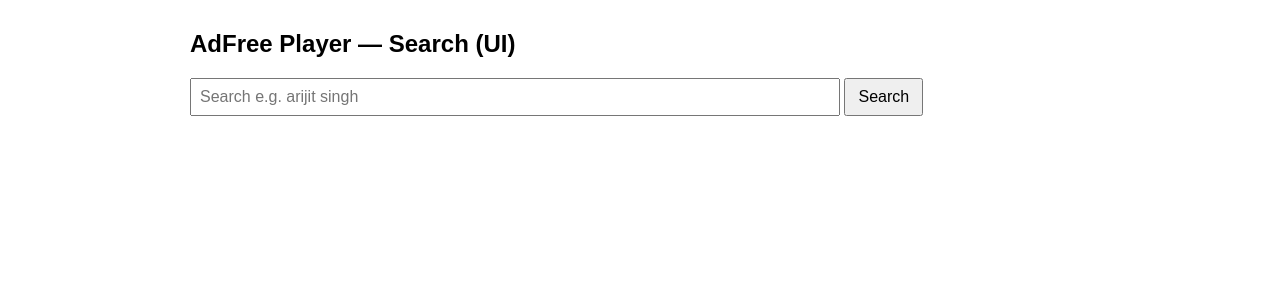
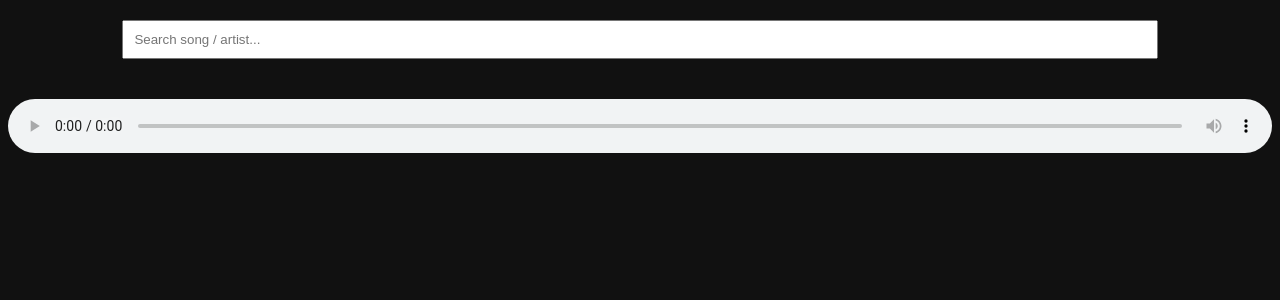
Before and after one commit to pratik30111991/adfree-proxy, a Flask app: template templates/index.html in a window 1280 px wide. Shown: the top 300 px of the page. Run offline with Flask 3, Linux system fonts and the light colour scheme; the template is opened without the code that fills it, so the values that code supplies are empty.

Commit message:
Update index.html

```diff
--- a/templates/index.html
+++ b/templates/index.html
@@ -1,75 +1,50 @@
 <!DOCTYPE html>
-<html>
+<html lang="en">
 <head>
-    <meta charset="utf-8" />
-    <title>AdFree Player — Search</title>
-    <style>
-        body { font-family: Arial, sans-serif; max-width: 900px; margin: 30px auto; }
-        input[type=text]{width:70%; padding:8px; font-size:16px;}
-        button{padding:8px 12px; font-size:16px;}
-        .result{border-bottom:1px solid #ddd; padding:10px 0;}
-        .title{font-weight:600;}
-        .small{color:#666; font-size:13px;}
-    </style>
+<meta charset="UTF-8">
+<title>Ad-Free Music Player</title>
+<style>
+body { font-family: Arial; background: #111; color: #fff; }
+#search { width: 80%; padding: 10px; margin: 20px auto; display:block; }
+#results { margin: 20px; }
+.song { padding: 10px; border-bottom: 1px solid #444; cursor:pointer; }
+.audio-player { width: 100%; margin-top: 20px; }
+</style>
 </head>
 <body>
-    <h2>AdFree Player — Search (UI)</h2>
-    <input type="text" id="q" placeholder="Search e.g. arijit singh" />
-    <button onclick="doSearch()">Search</button>
 
-    <div id="results" style="margin-top:20px"></div>
-
-    <div id="playerDiv" style="margin-top:20px; display:none;">
-        <h3>Player</h3>
-        <audio id="player" controls style="width:100%"></audio>
-    </div>
+<input type="text" id="search" placeholder="Search song / artist..." />
+<div id="results"></div>
+<audio controls class="audio-player" id="player"></audio>
 
 <script>
-async function doSearch(){
-    const q = document.getElementById('q').value.trim();
-    if(!q) return alert('enter query');
-    const res = await fetch(`/search?q=${encodeURIComponent(q)}`);
-    const arr = await res.json();
-    const R = document.getElementById('results');
-    R.innerHTML = '';
-    if(!arr || arr.length === 0){
-        R.innerHTML = '<div>No results</div>';
-        return;
-    }
-    arr.forEach((it, idx) => {
-        const d = document.createElement('div');
-        d.className = 'result';
-        const title = document.createElement('div');
-        title.className = 'title';
-        title.innerHTML = `${idx+1}. ${escapeHtml(it.title)}`;
-        const link = document.createElement('div');
-        link.className='small';
-        if(it.audio_links && it.audio_links.length>0){
-            link.innerHTML = `Playable audio found: <a href="#" onclick="play('${it.audio_links[0]}');return false;">Play</a> • <a href="${it.audio_links[0]}" target="_blank">Open</a>`;
-        } else {
-            link.innerHTML = `No direct mp3 found. <a href="${it.page_url}" target="_blank">Open page</a>`;
-        }
-        const page = document.createElement('div');
-        page.className='small';
-        page.innerHTML = `<a href="${it.page_url}" target="_blank">${it.page_url}</a>`;
-        d.appendChild(title);
-        d.appendChild(link);
-        d.appendChild(page);
-        R.appendChild(d);
+const searchBox = document.getElementById('search');
+const resultsDiv = document.getElementById('results');
+const player = document.getElementById('player');
+
+searchBox.addEventListener('keypress', async (e) => {
+  if(e.key === 'Enter') {
+    const query = searchBox.value.trim();
+    resultsDiv.innerHTML = "Loading...";
+    const res = await fetch(`https://adfree-proxy.onrender.com/search?q=${encodeURIComponent(query)}`);
+    const data = await res.json();
+
+    resultsDiv.innerHTML = "";
+    data.forEach(song => {
+      if(song.audio_links.length > 0) {
+        const div = document.createElement('div');
+        div.className = "song";
+        div.innerHTML = `<strong>${song.title}</strong> - ${song.artist || "Unknown"}<br/><small>${song.source_url}</small>`;
+        div.onclick = () => {
+          player.src = song.audio_links[0];
+          player.play();
+        };
+        resultsDiv.appendChild(div);
+      }
     });
-}
-
-function play(url){
-    const pdiv = document.getElementById('playerDiv');
-    const player = document.getElementById('player');
-    player.src = url;
-    pdiv.style.display = 'block';
-    player.play();
-}
-
-function escapeHtml(s){
-    return (s||'').replace(/[&<>"']/g, function(m){ return {'&':'&amp;','<':'&lt;','>':'&gt;','"':'&quot;',"'":'&#39;'}[m]; });
-}
+    if(resultsDiv.innerHTML === "") resultsDiv.innerHTML = "No songs found!";
+  }
+});
 </script>
 </body>
 </html>
```
